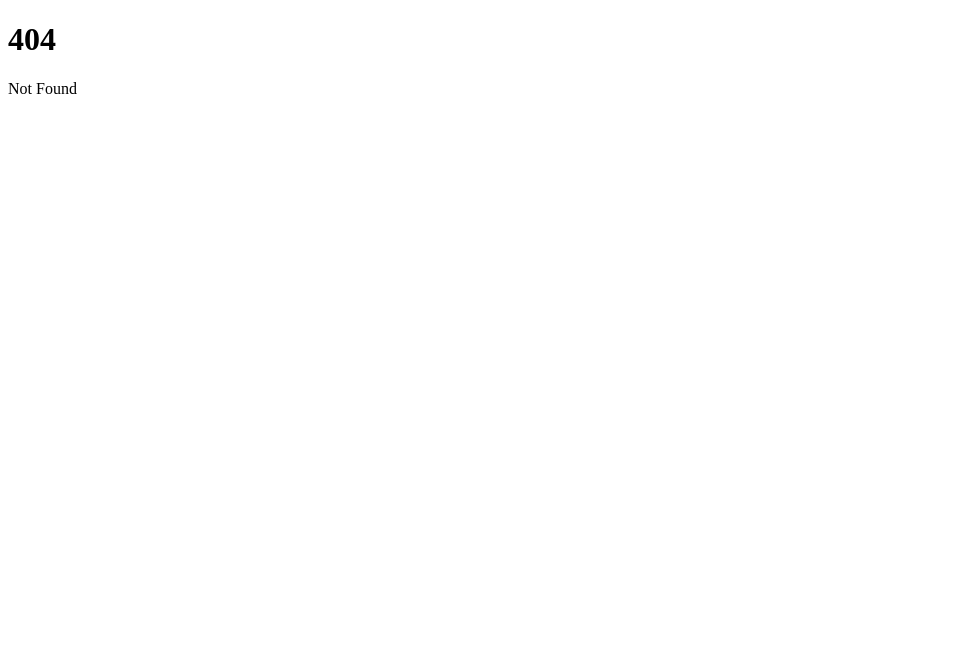
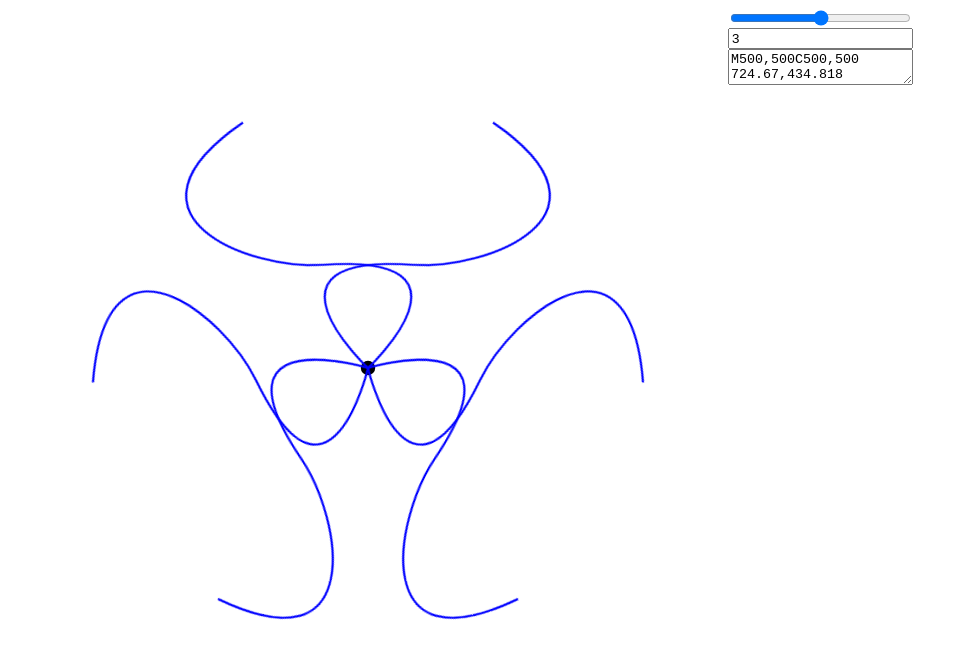
Before and after one commit to norrichs/marble-game, a SvelteKit app: page /spinner in a window 1280 px wide. Before the commit this address had no page. Shown: the top 658 px of the page, without its empty margins (0-968 px from the left). Built offline with nearby package versions, Linux system fonts and the light colour scheme.

Commit message:
add spinner

```diff
--- /dev/null
+++ b/src/lib/spinner/spinner.ts
@@ -0,0 +1,16 @@
+
+
+
+export const parsePath = (pathString: string): (string | number)[] => {
+  const regex = /([a-zA-Z])|(-?\d*\.?\d+(?:e[-+]?\d+)?)/g;
+  const result: (string | number)[] = [];
+  let match: RegExpExecArray | null;
+  while ((match = regex.exec(pathString)) !== null) {
+    if (match[1]) {
+      result.push(match[1]);
+    } else if (match[2] || match[0]) {
+      result.push(Number(match[0]));
+    }
+  }
+  return result;
+}
--- /dev/null
+++ b/src/routes/spinner/+page.svelte
@@ -0,0 +1,101 @@
+<script lang="ts">
+	import { parsePath } from '$lib/spinner/spinner';
+	let curve = $state(
+		`M500,500C500,500 724.67,434.818 509.058,343.808C416.212,304.617 271.482,147.16 500,117.479`
+	);
+	let copies = $state(3);
+
+	let styleObj = $state({
+		col: 'green',
+		lin: 'blue',
+		period: '100s'
+	});
+
+	console.debug($state.snapshot(curve), parsePath($state.snapshot(curve)));
+
+	let styleVariables = $derived.by(() => {
+		const result = Object.entries(styleObj)
+			.map(([k, v]) => `--${k}: ${v}`)
+			.join('; ');
+
+		console.debug(result);
+		return result;
+	});
+</script>
+
+<main style={`${styleVariables}`}>
+	<svg class="canvas" viewBox="-500 -500 1000 1000">
+		<circle cx={0} cy={0} r="10" />
+		<g class="clockwise spinner">
+			{#each { length: copies }, i}
+				<g transform={`rotate(${(i * 360) / copies})`}>
+					<path
+						d={curve}
+						fill="none"
+						stroke-width={3}
+						transform={`scale(-1 1), translate(-500 -500)`}
+					/>
+				</g>
+			{/each}
+		</g>
+		<g class="counter_clockwise spinner">
+			{#each { length: copies }, i}
+				<g transform={`rotate(${(i * 360) / copies})`}>
+					<path d={curve} fill="none" stroke-width={3} transform={` translate(-500 -500)`} />
+				</g>
+			{/each}
+		</g>
+	</svg>
+	<div class="controls">
+		<input
+			type="range"
+			min={0.5}
+			max={50}
+			value="25"
+			oninput={(ev: Event) => (styleObj.period = `${(ev.target as HTMLInputElement)?.value}s`)}
+		/>
+		<input type="number" min={1} bind:value={copies} />
+		<textarea bind:value={curve}></textarea>
+	</div>
+</main>
+
+<style>
+	main {
+		display: flex;
+		flex-direction: row;
+		align-items: flex-start;
+		justify-content: flex-start;
+		height: 90vh;
+	}
+	.controls {
+		display: flex;
+		flex-direction: column;
+	}
+	.canvas {
+		height: 100%;
+		aspect-ratio: 1;
+		display: block;
+		background-color: transparent;
+	}
+	.spinner {
+		stroke: var(--lin);
+	}
+	.clockwise {
+		animation: spin_clockwise 20s linear infinite;
+		animation-duration: var(--period);
+	}
+	.counter_clockwise {
+		animation: spin_counter_clockwise 20s linear infinite;
+		animation-duration: var(--period);
+	}
+	@keyframes spin_clockwise {
+		100% {
+			transform: rotate(360deg);
+		}
+	}
+	@keyframes spin_counter_clockwise {
+		100% {
+			transform: rotate(-360deg);
+		}
+	}
+</style>
```
